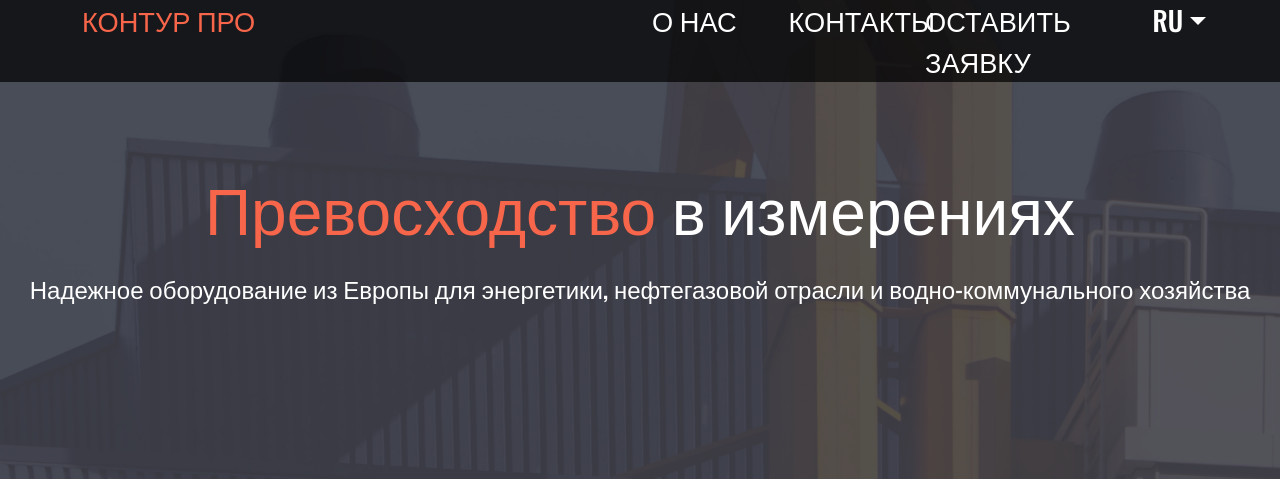
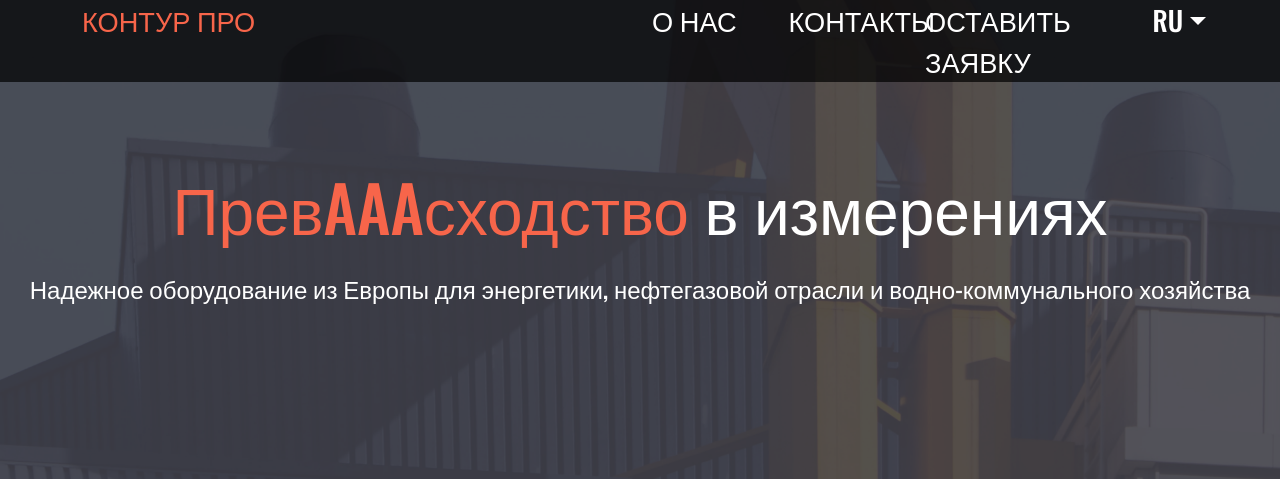
Before and after one commit to PaaavelZ/promshop, a Django app: page / in a window 1280 px wide. Shown: the top 479 px of the page. Run offline with Django 4.2, Linux system fonts and the light colour scheme; some libraries are stand-ins or nearby versions.

Commit message:
Update main.html

```diff
--- a/templates/main.html
+++ b/templates/main.html
@@ -58,7 +58,7 @@
     <main>
         <div class="hellow_block">
             <div class="hellow_block-tag txt_white">
-                <p><span class="txt_orange">Превосходство</span> в измерениях</p>
+                <p><span class="txt_orange">ПревAAAсходство</span> в измерениях</p>
             </div>
             <div class="hellow_block-description txt_white">
                 <p>Надежное оборудование из Европы для энергетики, нефтегазовой отрасли и водно-коммунального хозяйства
```
